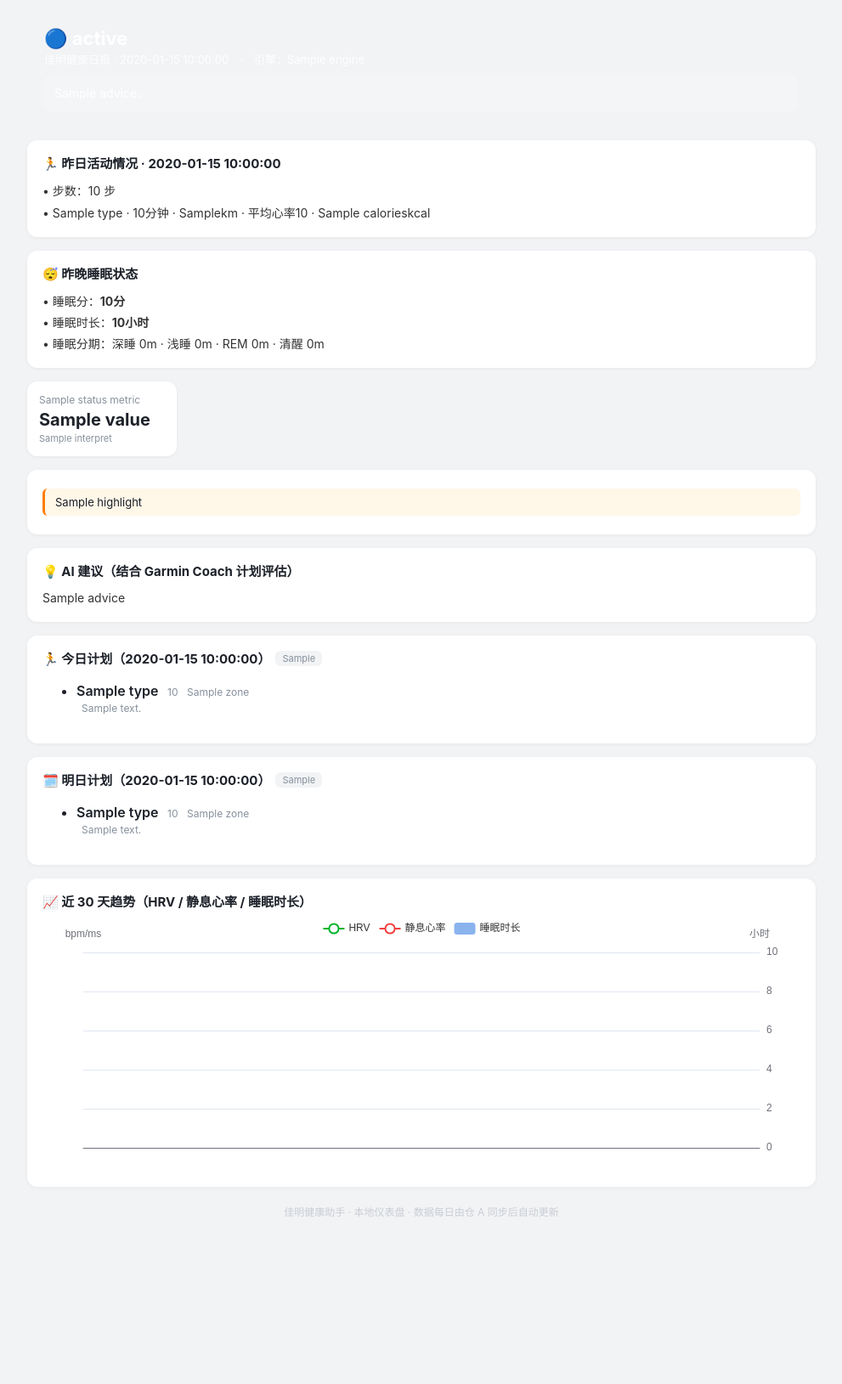
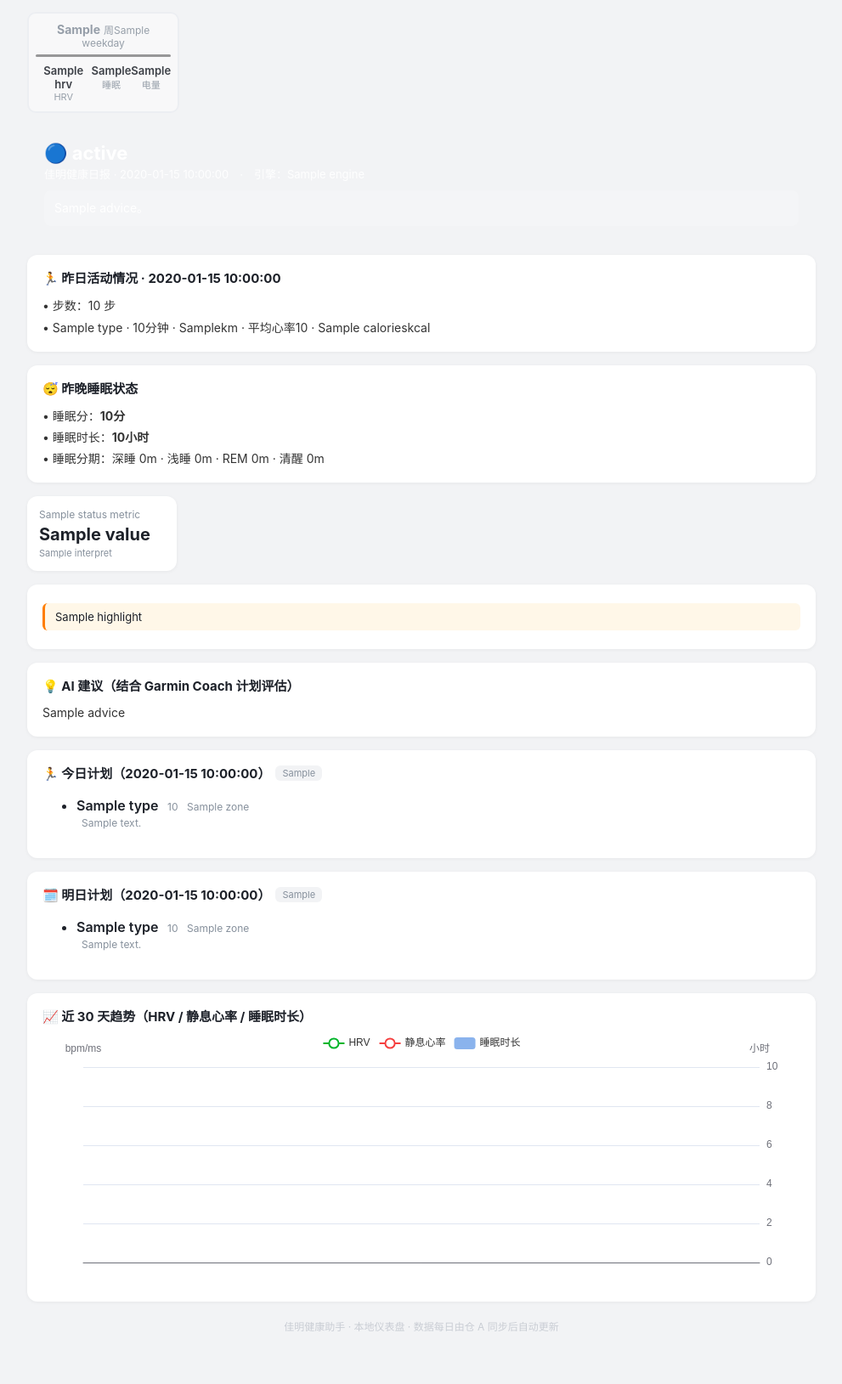
Before and after one commit to lxqds/garmin-health-assistant, a Flask app: template dashboard/templates/day.html in a window 1280 px wide. Shown: the part 54-1683 px from the top of the page at 85% size, without its empty margins (144-1135 px from the left). Before the commit the page ends 1486 px from the top, so only its background shows below. Run offline with Flask 3, Linux system fonts and the light colour scheme; the template is opened without the code that fills it: most values are stand-ins (such as "Sample title", 1, 10 or a date in 2020).

Commit message:
feat: 顶部 5 天数据横排（替代单一日期下拉）
- dashboard/app.py: 新增 build_week_strip(date, all_days, window=5)
  - 以当前日期为中心，取前后各 2 天，共 5 张卡
  - 每卡统一取 HRV/睡眠/心率/身体电量/步数（来源 AI 日报 > snapshot.metrics > health_records）
  - _unpack() 处理 snapshot.metrics 的 {value, unit, raw} 字典结构
  - 每卡颜色按该日 status_color（绿/蓝/黄/红）；无 AI 分析的天用蓝色（待评估）
- dashboard/templates/day.html:
  - .week-strip 网格 5 列；每张 .day-card 含 日期+周几 / 颜色条 / 三个核心指标（HRV / 睡眠 / 电量）
  - .day-card.cur 当前日高亮蓝色边框+阴影；.day-card.empty 无 AI 分析但仍可点击（用基础数据）
  - 保留原 select 作为高级跳转入口（不删）
- 验证：以 2026-07-24 为中心，5 卡分别为 7-22(灰/原始数据)/7-23(绿)/7-24(黄/cur)/7-25(灰)/7-26(灰)，全部正确

```diff
--- a/dashboard/app.py
+++ b/dashboard/app.py
@@ -88,6 +88,99 @@ def available_days() -> list:
     return sorted(days, reverse=True)
 
 
+def _rec(d: str) -> dict:
+    """取仓 A 健康记录（容错）。"""
+    try:
+        recs = json.loads(HEALTH_JSON.read_text(encoding="utf-8"))
+    except Exception:
+        return {}
+    return recs.get(d, {})
+
+
+def _unpack(v):
+    """把 {'value': X, 'unit':...} 这种结构解出数值；裸值直接返回。"""
+    if v is None:
+        return None
+    if isinstance(v, dict):
+        return v.get("value")
+    return v
+
+
+def _metric(d: str, ai: dict | None, snap: dict | None, key_ai: str, key_snap: str, key_rec: str):
+    """统一取值：AI 日报 > snapshot.metrics > health_records。"""
+    for src in ((ai or {}), ((snap or {}).get("metrics") or {}), _rec(d)):
+        if not src:
+            continue
+        for k in (key_ai, key_snap, key_rec):
+            v = _unpack(src.get(k))
+            if v is not None:
+                return v
+    return None
+
+
+def build_week_strip(date: str, all_days: list, window: int = 5) -> list:
+    """以 date 为中心，前后各 (window-1)/2 天，共 window 天；不足则向两端补齐。
+    返回 [{date, weekday, hrv, sleep_h, rhr, bb, steps, color, is_today}]"""
+    import datetime as _dt
+    try:
+        center = _dt.date.fromisoformat(date)
+    except Exception:
+        return []
+
+    half = (window - 1) // 2
+    days_set = set(all_days)
+    # 候选：以 center 为中心 + window 天，按可用的（all_days）过滤
+    candidates = []
+    for offset in range(-half, half + 1):
+        d = (center + _dt.timedelta(days=offset)).isoformat()
+        candidates.append((d, offset == 0))
+
+    strip = []
+    for d, is_today in candidates:
+        rec = _rec(d)
+        ai = load_ai(d)
+        snap = load_snap(d)
+
+        def g(ai_k, snap_k, rec_k):
+            return _metric(d, ai, snap, ai_k, snap_k, rec_k)
+
+        hrv = g("hrv", "hrv_avg", "hrv_avg")
+        sleep_s = g("sleep_seconds", "sleep_seconds", "sleep_seconds")
+        rhr = g("resting_hr", "resting_hr", "resting_hr")
+        bb = g("body_battery_high", "body_battery_high", "body_battery_high")
+        steps = g("steps", "steps", "steps")
+
+        # 颜色：基于该日 AI 报告的 overall_status / status_color
+        color = "#1668dc"
+        if ai:
+            color = COLOR_MAP.get(ai.get("status_color", ""), "#1668dc")
+
+        # 睡眠：秒 → 小时（保留 1 位小数）
+        sleep_h = None
+        if sleep_s:
+            sleep_h = round(sleep_s / 3600, 1)
+
+        try:
+            weekday = ["一", "二", "三", "四", "五", "六", "日"][_dt.date.fromisoformat(d).weekday()]
+        except Exception:
+            weekday = ""
+
+        strip.append({
+            "date": d,
+            "has_data": d in days_set,
+            "is_today": is_today,
+            "weekday": weekday,
+            "md": d[5:],  # MM-DD
+            "color": color,
+            "hrv": hrv,
+            "sleep_h": sleep_h,
+            "rhr": rhr,
+            "bb": bb,
+            "steps": steps,
+        })
+    return strip
+
+
 def load_trend(days: int = 30) -> dict | None:
     if not HEALTH_JSON.exists():
         return None
@@ -122,6 +215,7 @@ def day(date: str):
     trend = load_trend()
     all_days = available_days()
     activity_date = ai.get("activity_date") if ai else None
+    week_strip = build_week_strip(date, all_days)
     return render_template(
         "day.html",
         date=date,
@@ -130,6 +224,7 @@ def day(date: str):
         snap=snap,
         trend=trend,
         all_days=all_days,
+        week_strip=week_strip,
         color_map=COLOR_MAP,
         status_emoji=STATUS_EMOJI,
     )
--- a/dashboard/templates/day.html
+++ b/dashboard/templates/day.html
@@ -16,6 +16,21 @@
   .brand { font-size:18px; font-weight:700; }
   .brand small { color:var(--sub); font-weight:400; margin-left:6px; font-size:13px; }
   select { padding:7px 10px; border:1px solid var(--line); border-radius:8px; background:#fff; font-size:14px; }
+  .week-strip { display:grid; grid-template-columns:repeat(5,1fr); gap:8px; margin-bottom:16px; }
+  .day-card { background:#fff; border-radius:10px; padding:10px 8px; text-align:center;
+              border:2px solid var(--line); color:var(--txt); text-decoration:none;
+              transition:transform .15s, border-color .15s, box-shadow .15s; }
+  .day-card:hover { transform:translateY(-1px); box-shadow:0 3px 10px rgba(0,0,0,.06); }
+  .day-card.cur { border-color:var(--accent); box-shadow:0 2px 8px rgba(22,104,220,.15); }
+  .day-card.empty { background:#fafafa; opacity:.85; }
+  .day-card.empty .dt b { color:var(--sub); }
+  .day-card .dt { font-size:12px; color:var(--sub); }
+  .day-card .dt b { color:var(--txt); font-size:14px; margin-right:4px; }
+  .day-card .wk { font-size:11px; color:var(--sub); margin-top:2px; }
+  .day-card .bar { height:3px; border-radius:2px; margin:6px 0 8px; }
+  .day-card .row { display:flex; justify-content:space-around; font-size:11px; color:var(--sub); }
+  .day-card .row .v { color:var(--txt); font-weight:600; font-size:13px; display:block; }
+  .day-card .row .v.weak { color:#bbb; font-weight:400; }
   .banner { border-radius:14px; padding:18px 20px; color:#fff; margin-bottom:16px; }
   .banner .st { font-size:22px; font-weight:700; }
   .banner .dt { opacity:.92; font-size:13px; margin-top:2px; }
@@ -52,6 +67,33 @@
       </select>
     </form>
   </div>
+
+  {# 5 天数据横排：以当前日期为中心 #}
+  {% if week_strip %}
+  <div class="week-strip">
+    {% for d in week_strip %}
+    <a class="day-card {{ 'cur' if d.is_today else '' }} {{ 'empty' if not d.has_data else '' }}"
+       href="/day/{{ d.date }}" title="{{ d.date }} · 周{{ d.weekday }}">
+      <div class="dt"><b>{{ d.md }}</b>周{{ d.weekday }}</div>
+      <div class="bar" style="background:{{ d.color }}"></div>
+      <div class="row">
+        <div>
+          <span class="v {{ 'weak' if d.hrv is none else '' }}">{{ d.hrv if d.hrv is not none else '—' }}</span>
+          <div>HRV</div>
+        </div>
+        <div>
+          <span class="v {{ 'weak' if d.sleep_h is none else '' }}">{{ d.sleep_h if d.sleep_h is not none else '—' }}</span>
+          <div>睡眠</div>
+        </div>
+        <div>
+          <span class="v {{ 'weak' if d.bb is none else '' }}">{{ d.bb if d.bb is not none else '—' }}</span>
+          <div>电量</div>
+        </div>
+      </div>
+    </a>
+    {% endfor %}
+  </div>
+  {% endif %}
 
   {# 状态横幅 #}
   {% if ai %}
```
